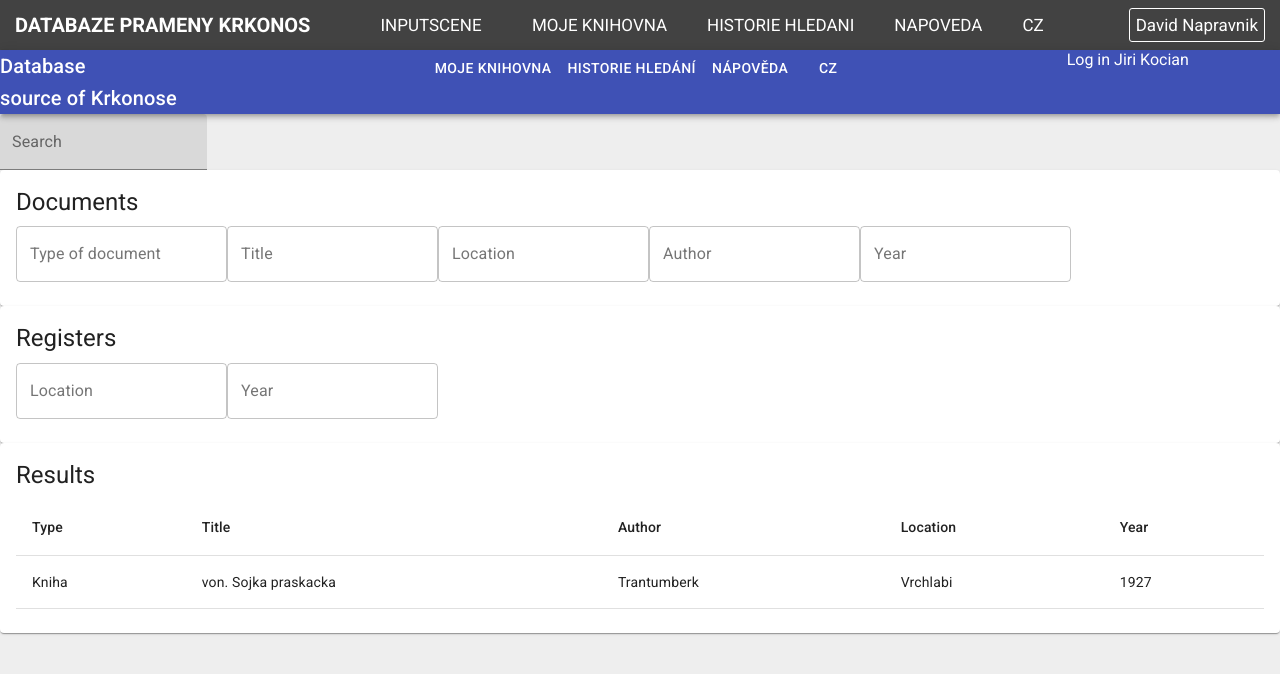
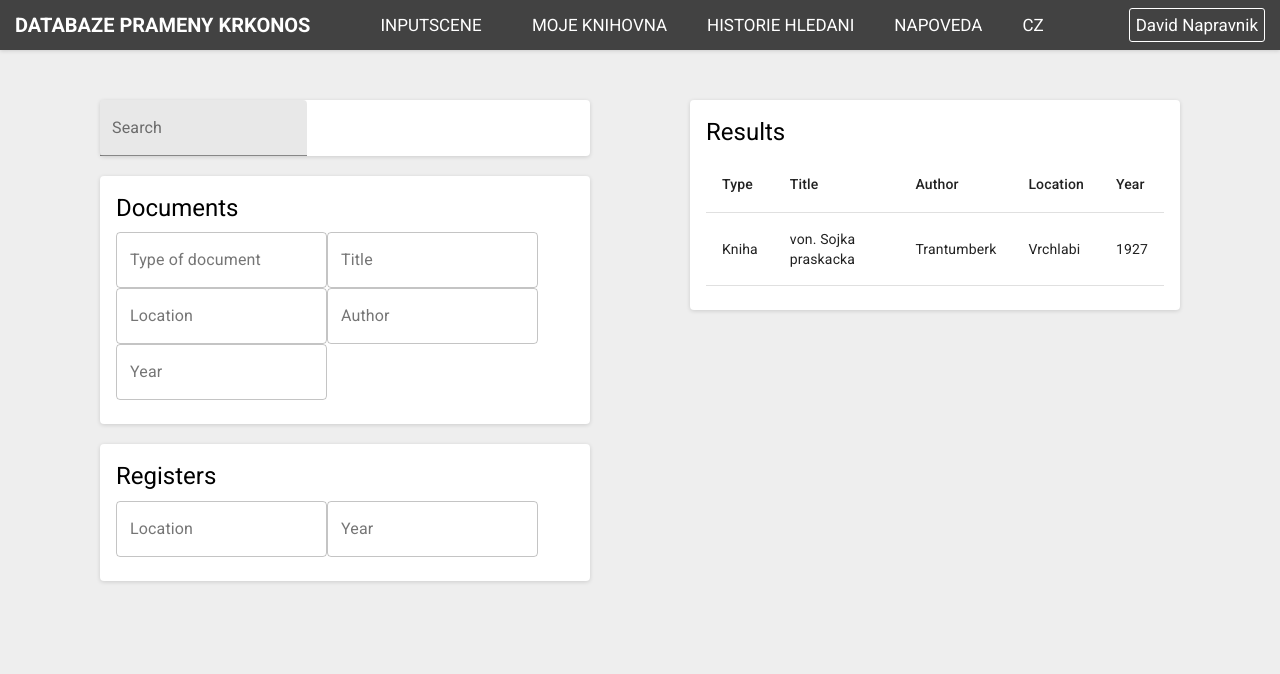
Before and after one commit to EbrithilNogare/PraK, a React app in the folder frontend/: page /prak in a window 1280 px wide. Shown: the top 674 px of the page. Built offline with nearby package versions, Linux system fonts and the light colour scheme.

Commit message:
mainpage layout

```diff
--- a/frontend/src/scenes/mainPage/mainPage.jsx
+++ b/frontend/src/scenes/mainPage/mainPage.jsx
@@ -1,11 +1,9 @@
 import React from "react"
 
+import Paper from '../../components/paper'
 import {
-	AppBar,
-	Button,
 	Card,
 	CardContent,
-	Grid,
 	Table,
 	TableBody,
 	TableCell,
@@ -16,7 +14,7 @@ import {
 	Typography,
 } from '@material-ui/core'
 
-import "./mainPage.scss"
+import styles from './mainPage.module.scss'
 
 export default class MainPageScene extends React.Component {
 	constructor(props){
@@ -25,36 +23,13 @@ export default class MainPageScene extends React.Component {
 			counter: 0
 		};
 	}
-	render(){
-
-		return(
-			<div className="MainPageScene">
-				<AppBar position="static">
-					<Grid container>
-
-						<Grid item xs={4}>
-							<Typography variant="h6">
-								Database <br/> source of Krkonose
-							</Typography>
-						</Grid>
-
-						<Grid item xs>
-							<Button color="inherit">MOJE KNIHOVNA</Button>
-							<Button color="inherit">HISTORIE HLEDÁNÍ</Button>
-							<Button color="inherit">NÁPOVĚDA</Button>
-							<Button color="inherit">CZ</Button>
-						</Grid>
-
-						<Grid item xs={2}>
-							Log in {"Jiri Kocian"}
-						</Grid>
-
-					</Grid>
-				</AppBar>
-
-				<TextField id="filled-basic" label="Search" variant="filled" />
-
-				<Card>
+	render(){ return(
+		<div className={styles.MainPage}>
+			<div className={styles.LeftPanel}>
+				<Paper>
+					<TextField id="filled-basic" label="Search" variant="filled"/>
+				</Paper>
+				<Paper>
 					<CardContent>
 						<Typography gutterBottom variant="h5" component="h2">
 							Documents
@@ -65,9 +40,8 @@ export default class MainPageScene extends React.Component {
 						<TextField id="outlined-basic" label="Author" variant="outlined" />
 						<TextField id="outlined-basic" label="Year" variant="outlined" />
 					</CardContent>
-				</Card>
-
-				<Card>
+				</Paper>
+				<Paper>
 					<CardContent>
 						<Typography gutterBottom variant="h5" component="h2">
 							Registers
@@ -75,9 +49,10 @@ export default class MainPageScene extends React.Component {
 						<TextField id="outlined-basic" label="Location" variant="outlined" />
 						<TextField id="outlined-basic" label="Year" variant="outlined" />
 					</CardContent>
-				</Card>
-
-				<Card>
+				</Paper>
+			</div>
+			<div className={styles.RightPanel}>
+				<Paper>
 					<CardContent>
 						<Typography gutterBottom variant="h5" component="h2">
 							Results
@@ -94,7 +69,6 @@ export default class MainPageScene extends React.Component {
 									</TableRow>
 								</TableHead>
 								<TableBody>
-
 									<TableRow key={0}>
 										<TableCell>{"Kniha"}</TableCell>
 										<TableCell>{"von. Sojka praskacka"}</TableCell>
@@ -102,14 +76,12 @@ export default class MainPageScene extends React.Component {
 										<TableCell>{"Vrchlabi"}</TableCell>
 										<TableCell>{1927}</TableCell>
 									</TableRow>
-
 								</TableBody>
 							</Table>
 						</TableContainer>
 					</CardContent>
-				</Card>
-
+				</Paper>
 			</div>
-		)
-	}
+		</div>
+	)}
 }
--- /dev/null
+++ b/frontend/src/scenes/mainPage/mainPage.module.scss
@@ -0,0 +1,23 @@
+.MainPage{
+	width: 100%;
+
+	padding: 50px 100px;
+
+	display: grid;
+	grid-template-columns: 1fr 1fr;
+	grid-column-gap: 100px;
+}
+
+.LeftPanel{
+	display: grid;
+	grid-template-rows: auto auto auto 1fr;
+	grid-template-columns: 1fr;
+	grid-row-gap: 20px;
+}
+
+.RightPanel{
+	display: grid;
+	grid-template-rows: auto auto auto auto 1fr;
+	grid-template-columns: 1fr;
+	row-gap: 20px;
+}
--- a/frontend/src/scenes/mainPage/mainPage.scss
+++ /dev/null
@@ -1,3 +0,0 @@
-.MainPageScene{
-
-}
```
